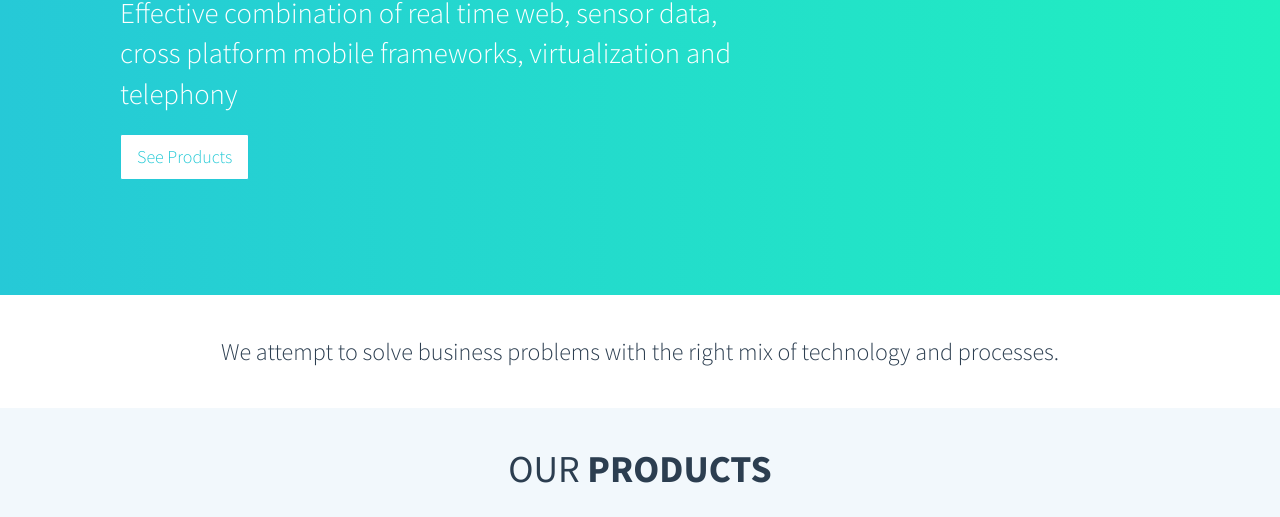
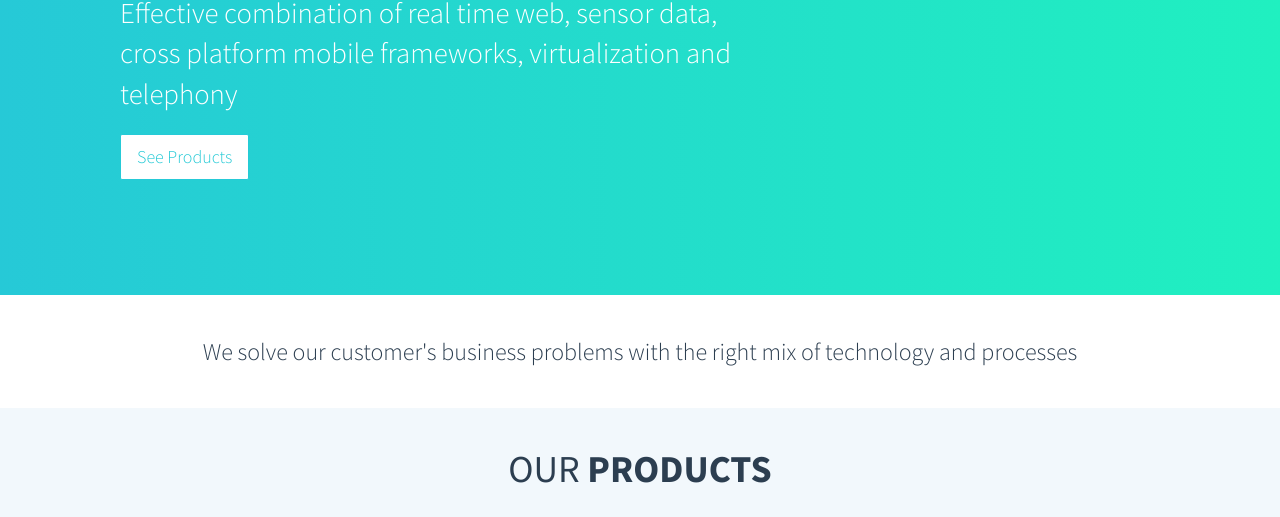
Before and after one commit to sensomate-inc/sensomate-inc.github.io, a plain HTML site: page index.html in a window 1280 px wide. Shown: the part 283-800 px from the top of the page. Drawn offline with Linux system fonts and the light colour scheme.

Commit message:
Changed text in index.html

```diff
--- a/index.html
+++ b/index.html
@@ -110,7 +110,7 @@
     ================================================== -->
     <section id="newsletter" class="section" style="background-color:#fff;">
         <div class="container">
-            <p class="lead">We attempt to solve business problems with the right mix of technology and processes. </p>
+            <p class="lead">We solve our customer's business problems with the right mix of technology and processes</p>
         </div>
     </section>
     <section id="products" class="section" style="background-color:#f2f8fc;">
```
